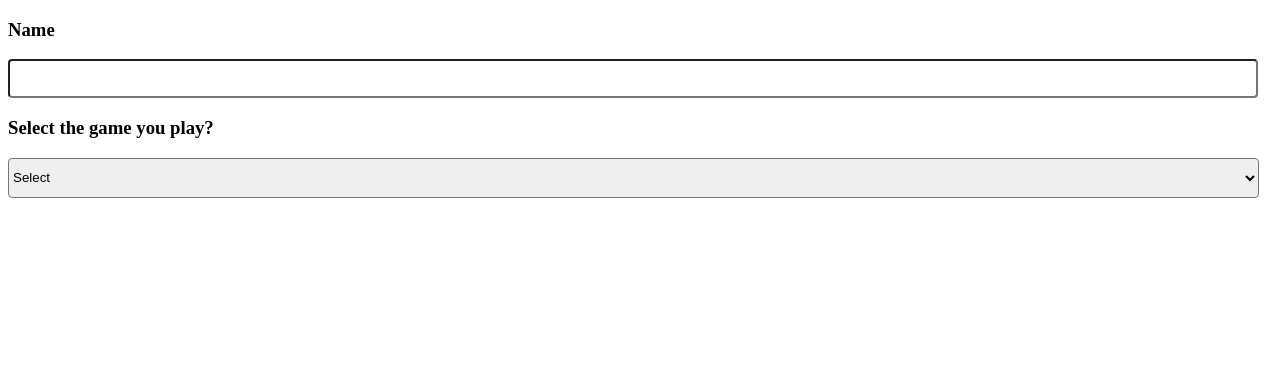
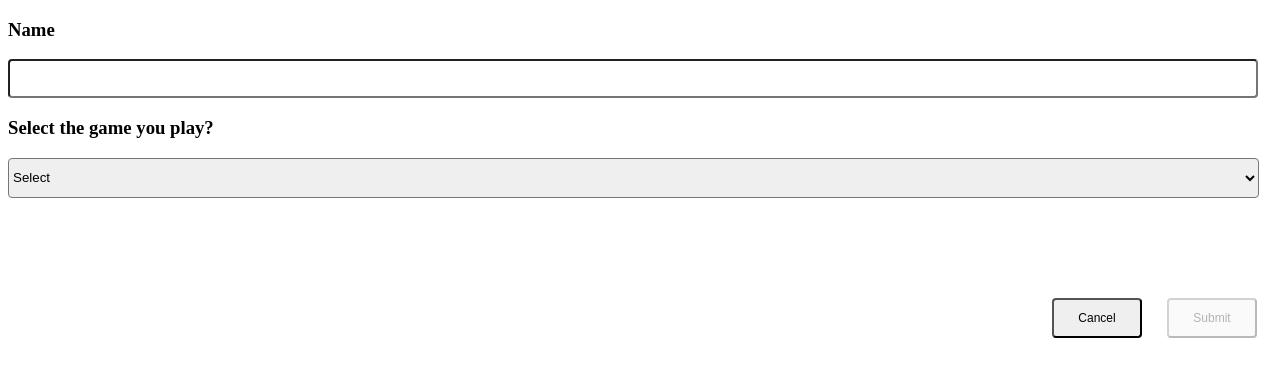
Before and after one commit to PiyushDua/react-client, a React (Create React App) app: page / in a window 1280 px wide. Shown: the top 376 px of the page. Built offline with nearby package versions, Linux system fonts and the light colour scheme; the HTML template or start-up script is replaced by a standard one.

Commit message:
docs: ✏️ "Form Validation In React"

```diff
--- a/package.json
+++ b/package.json
@@ -6,7 +6,8 @@
     "prop-types": "^15.7.2",
     "react": "^16.8.1",
     "react-dom": "^16.8.1",
-    "react-scripts": "2.1.5"
+    "react-scripts": "2.1.5",
+    "yup": "^0.26.10"
   },
   "scripts": {
     "start": "react-scripts start",
--- /dev/null
+++ b/src/components/Button/Button.jsx
@@ -0,0 +1,46 @@
+import React from 'react';
+import PropTypes from 'prop-types';
+import styler from './style';
+
+const Button = (props) => {
+  const {
+    onClick,
+    value,
+    disabled,
+    color,
+    style,
+    ...data
+  } = props;
+  const newstyle = (color === 'default' || !styler[color] || disabled) ? {} : styler[color];
+  return (
+    <>
+      <input
+        type="button"
+        {...data}
+        style={{ ...styler.base, ...newstyle, ...style }}
+        onClick={onClick}
+        value={value}
+        color={color}
+        disabled={disabled}
+      />
+    </>
+  );
+};
+
+Button.defaultProps = {
+  error: '',
+  color: 'default',
+  disabled: false,
+  style: {},
+};
+
+Button.propTypes = {
+  error: PropTypes.string,
+  color: PropTypes.string,
+  value: PropTypes.string.isRequired,
+  disabled: PropTypes.bool,
+  onClick: PropTypes.func.isRequired,
+  style: PropTypes.objectOf(PropTypes.string),
+};
+
+export default Button;
--- /dev/null
+++ b/src/components/Button/index.js
@@ -0,0 +1 @@
+export { default as Button } from './Button';
--- /dev/null
+++ b/src/components/Button/style.js
@@ -0,0 +1,19 @@
+const styler = {
+  base: {
+    height: '40px',
+    width: '90px',
+    padding: '10px',
+    fontSize: '12px',
+    borderRadius: '4px',
+    marginTop: '100px',
+    marginRight: '15px',
+    disabled: 'disabled',
+  },
+  primary: {
+    color: 'white',
+    backgroundColor: 'green',
+    border: '1px solid green',
+  },
+};
+
+export default styler;
--- a/src/components/RadioGroup/RadioGroup.jsx
+++ b/src/components/RadioGroup/RadioGroup.jsx
@@ -1,14 +1,16 @@
 import React from 'react';
 import PropTypes from 'prop-types';
+import style from './style';
 
 const RadioGroup = (props) => {
   const {
-    err,
+    error,
     onChange,
     value,
     options,
     ...rest
   } = props;
+  const errors = (error) ? style.error : {};
   return (
     <>
       {options.map(option => (
@@ -17,17 +19,18 @@ const RadioGroup = (props) => {
           {option.value}
         </div>
       ))}
+      {(error) ? <p style={{ ...errors }}>{error}</p> : ''}
     </>
   );
 };
 
 RadioGroup.defaultProps = {
-  err: '',
+  error: '',
   options: [],
 };
 
 RadioGroup.propTypes = {
-  err: PropTypes.string,
+  error: PropTypes.string,
   onChange: PropTypes.func.isRequired,
   value: PropTypes.string.isRequired,
   options: PropTypes.arrayOf(PropTypes.objectOf),
--- a/src/components/RadioGroup/style.js
+++ b/src/components/RadioGroup/style.js
@@ -2,6 +2,11 @@ const style = {
   base: {
     padding: '5px',
   },
+  error: {
+    color: 'red',
+    fontWeight: 'light',
+    borderColor: 'red',
+  },
 };
 
 export default style;
--- a/src/components/SelectField/SelectField.jsx
+++ b/src/components/SelectField/SelectField.jsx
@@ -4,33 +4,40 @@ import style from './style';
 
 const SelectField = (props) => {
   const {
-    err,
+    error,
     onChange,
     value,
     options,
     defaultText,
     ...rest
   } = props;
+  const errors = (error) ? style.error : {};
   return (
     <>
-      <select {...rest} value={value} {...err} style={style.base} onChange={onChange}>
+      <select
+        {...rest}
+        value={value}
+        style={{ ...style.base, ...errors, color: style.base.color }}
+        onChange={onChange}
+      >
         <option value="">{defaultText}</option>
         {options.map(option => (
           <option value={option.value}>{option.value}</option>
         ))}
       </select>
+      {error ? <p style={{ ...errors }}>{error}</p> : ''}
     </>
   );
 };
 
 SelectField.defaultProps = {
-  err: '',
+  error: '',
   options: [],
   defaultText: 'Select',
 };
 
 SelectField.propTypes = {
-  err: PropTypes.string,
+  error: PropTypes.string,
   onChange: PropTypes.func.isRequired,
   value: PropTypes.string.isRequired,
   options: PropTypes.arrayOf(PropTypes.objectOf),
--- a/src/components/SelectField/style.js
+++ b/src/components/SelectField/style.js
@@ -4,6 +4,11 @@ const style = {
     height: '40px',
     borderRadius: '4px',
   },
+  error: {
+    color: 'red',
+    fontWeight: 'light',
+    borderColor: 'red',
+  },
 };
 
 export default style;
--- a/src/components/TextField/TextField.jsx
+++ b/src/components/TextField/TextField.jsx
@@ -3,22 +3,22 @@ import propTypes from 'prop-types';
 import style from './style';
 
 const TextField = (props) => {
-  const { err, onChange, ...rest } = props;
-  const error = (err) ? style.error : {};
+  const { error, onChange, ...rest } = props;
+  const errors = (error) ? style.error : {};
   return (
     <>
-      <input type="text" {...rest} onChange={onChange} style={{ ...style.base, ...error, color: style.base.color }} />
-      {(err) ? <p style={{ ...error }}>{err}</p> : ''}
+      <input type="text" {...rest} onChange={onChange} style={{ ...style.base, ...errors, color: style.base.color }} />
+      {(error) ? <p style={{ ...errors }}>{error}</p> : ''}
     </>
   );
 };
 
 TextField.defaultProps = {
-  err: '',
+  error: '',
 };
 
 TextField.propTypes = {
-  err: propTypes.string,
+  error: propTypes.string,
   onChange: propTypes.func.isRequired,
   value: propTypes.string.isRequired,
 };
--- a/src/components/index.js
+++ b/src/components/index.js
@@ -2,3 +2,4 @@ export * from './TextField';
 export * from './Slider';
 export * from './SelectField';
 export * from './RadioGroup';
+export * from './Button';
--- a/src/pages/InputDemo/InputDemo.jsx
+++ b/src/pages/InputDemo/InputDemo.jsx
@@ -1,5 +1,13 @@
 import React, { Component } from 'react';
-import { TextField, RadioGroup, SelectField } from '../../components';
+import * as yup from 'yup';
+import style from './style';
+import {
+  Button,
+  TextField,
+  RadioGroup,
+  SelectField,
+} from '../../components';
+
 import {
   SPORTSOPTIONS,
   CRICKETOPTIONS,
@@ -8,10 +16,25 @@ import {
   FOOTBALL,
 } from '../../configs/constants';
 
+const Schema = yup.object({
+  value: yup.string().min(3).required().label('Name'),
+  Sport: yup.string().required().label('Sport'),
+  Football: yup.string().label('What you do?').when('Sport', {
+    is: res => res === 'Football',
+    then: yup.string().required(),
+  }),
+  Cricket: yup.string().label('What you do?').when('Sport', {
+    is: res => res === 'Cricket',
+    then: yup.string().required(),
+  }),
+});
+
 class InputDemo extends Component {
   constructor(props) {
     super(props);
     this.state = {
+      errors: {},
+      touched: {},
       value: '',
       Sport: '',
       Cricket: '',
@@ -19,10 +42,62 @@ class InputDemo extends Component {
     };
   }
 
+  handleBlur = index => () => {
+    const { touched } = this.state;
+    touched[index] = true;
+    this.setState({
+      touched,
+    }, () => this.handleValidate());
+  }
+
+  handleValidate = () => {
+    const {
+      value,
+      Sport,
+      Football,
+      Cricket,
+    } = this.state;
+    Schema.validate({
+      value,
+      Sport,
+      Football,
+      Cricket,
+    }, { abortEarly: false })
+      .then(() => {
+        this.handleErrors(null);
+      })
+      .catch((errors) => {
+        this.handleErrors(errors);
+      });
+  }
+
+  hasErrors = () => {
+    const { errors } = this.state;
+    return Object.keys(errors).length !== 0;
+  }
+
+  isTouched = () => {
+    const { touched } = this.state;
+    return Object.keys(touched).length !== 0;
+  }
+
+  handleErrors = (errors) => {
+    const catchErrors = {};
+    if (errors) {
+      errors.inner.forEach((error) => {
+        catchErrors[error.path] = error.message;
+      });
+    }
+
+    this.setState({
+      errors: catchErrors,
+    });
+  }
+
   handleNameChange = (event) => {
     this.setState({
       value: event.target.value,
-    });
+    }, () => this.handleValidate());
   }
 
   handleSportsChange = (event) => {
@@ -30,7 +105,7 @@ class InputDemo extends Component {
       Sport: event.nativeEvent.target.value,
       Cricket: '',
       Football: '',
-    });
+    }, () => this.handleValidate());
   }
 
   handlePositionChange = (event) => {
@@ -38,7 +113,16 @@ class InputDemo extends Component {
     this.setState({
       Cricket: (Sport === CRICKET) ? event.nativeEvent.target.value : '',
       Football: (Sport === FOOTBALL) ? event.nativeEvent.target.value : '',
-    });
+    }, () => this.handleValidate());
+  }
+
+  getError = (field) => {
+    const { errors, touched } = this.state;
+    if (!touched[field]) {
+      return null;
+    }
+    const err = '';
+    return errors[field] || err;
   }
 
   renderCricket = () => {
@@ -51,8 +135,10 @@ class InputDemo extends Component {
         <h4>What you do?</h4>
         <RadioGroup
           value={Cricket}
+          onBlur={this.handleBlur('Cricket')}
           options={CRICKETOPTIONS}
           onChange={this.handlePositionChange}
+          error={this.getError('Cricket')}
         />
       </div>
     );
@@ -68,8 +154,10 @@ class InputDemo extends Component {
         <h4>What you do?</h4>
         <RadioGroup
           value={Football}
+          onBlur={this.handleBlur('Football')}
           options={FOOTBALLOPTIONS}
           onChange={this.handlePositionChange}
+          error={this.getError('Football')}
         />
       </div>
     );
@@ -81,15 +169,33 @@ class InputDemo extends Component {
     return (
       <>
         <h3>Name</h3>
-        <TextField value={value} onChange={this.handleNameChange} />
+        <TextField
+          value={value}
+          onBlur={this.handleBlur('value')}
+          onChange={this.handleNameChange}
+          error={this.getError('value')}
+        />
         <h3>Select the game you play?</h3>
         <SelectField
           value={Sport}
           onChange={this.handleSportsChange}
           options={SPORTSOPTIONS}
+          onBlur={this.handleBlur('Sport')}
+          error={this.getError('Sport')}
         />
         {this.renderCricket()}
         {this.renderFootball()}
+
+        <div style={style.base}>
+          <Button value="Cancel" onClick={() => {}} />
+          <Button
+            style={style.margin}
+            onClick={() => {}}
+            value="Submit"
+            color="primary"
+            disabled={this.hasErrors() || !this.isTouched()}
+          />
+        </div>
       </>
     );
   }
--- /dev/null
+++ b/src/pages/InputDemo/style.js
@@ -0,0 +1,10 @@
+const style = {
+  base: {
+    textAlign: 'right',
+  },
+  margin: {
+    marginLeft: '10px',
+  },
+};
+
+export default style;
```
